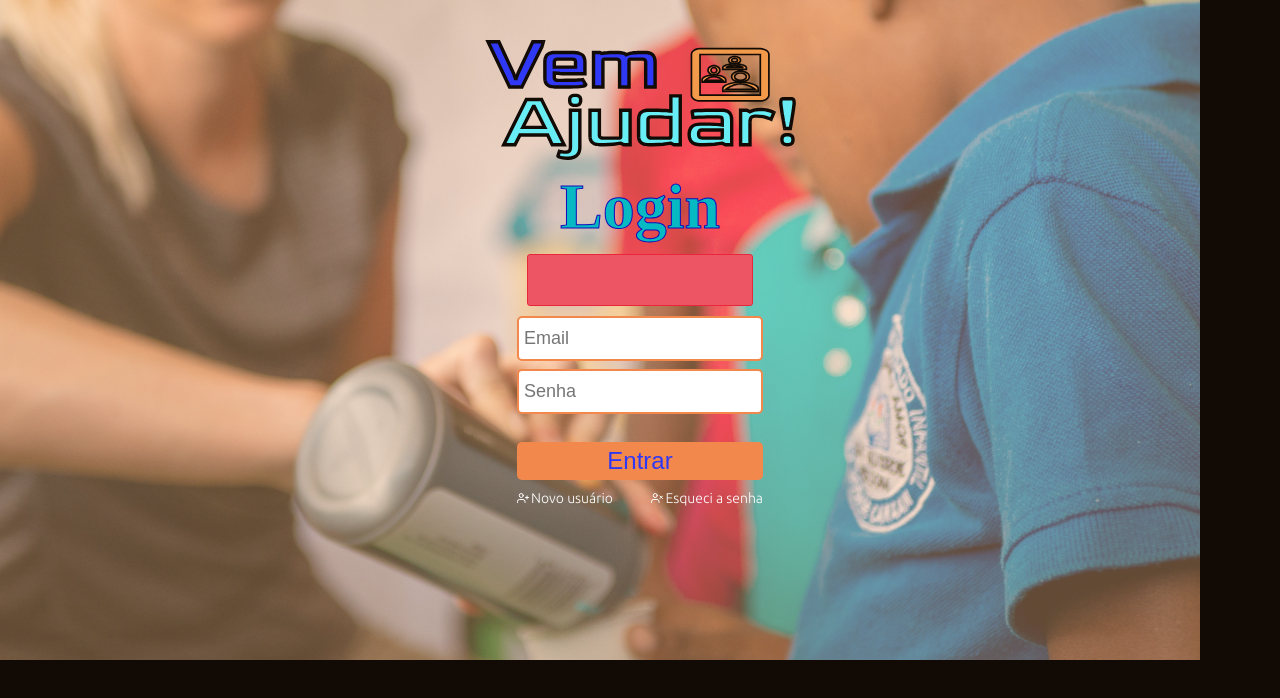
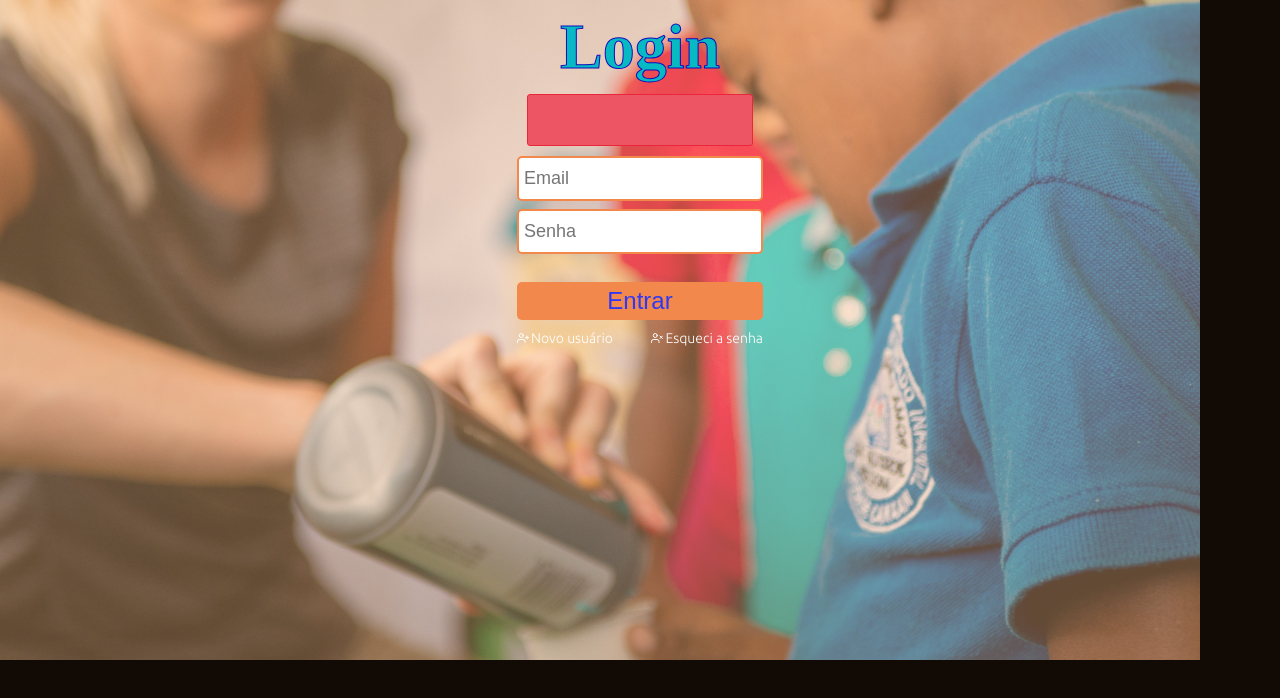
Before and after one commit to brigor7/vamos-ajudar, a React (Create React App) app in the folder frontend/: page / in a window 1280 px wide. Shown: the top 698 px of the page. Built offline with nearby package versions, Linux system fonts and the light colour scheme; a web font is replaced by a local one.

Commit message:
Remoção da imagem

```diff
--- a/frontend/src/App.css
+++ b/frontend/src/App.css
@@ -32,10 +32,6 @@ img {
   flex-direction: column;
   justify-content: center;
   align-items: center;
-}
-
-.container img {
-  margin-top: 40px;
 }
 
 .container .content form {
--- a/frontend/src/App.js
+++ b/frontend/src/App.js
@@ -6,7 +6,6 @@ import Routes from './routes';
 function App() {
   return (
     <div className="container">
-      <img src={logo} alt="logo vem ajudar!" />
       <div className="content">
         <Routes />
       </div>
```
